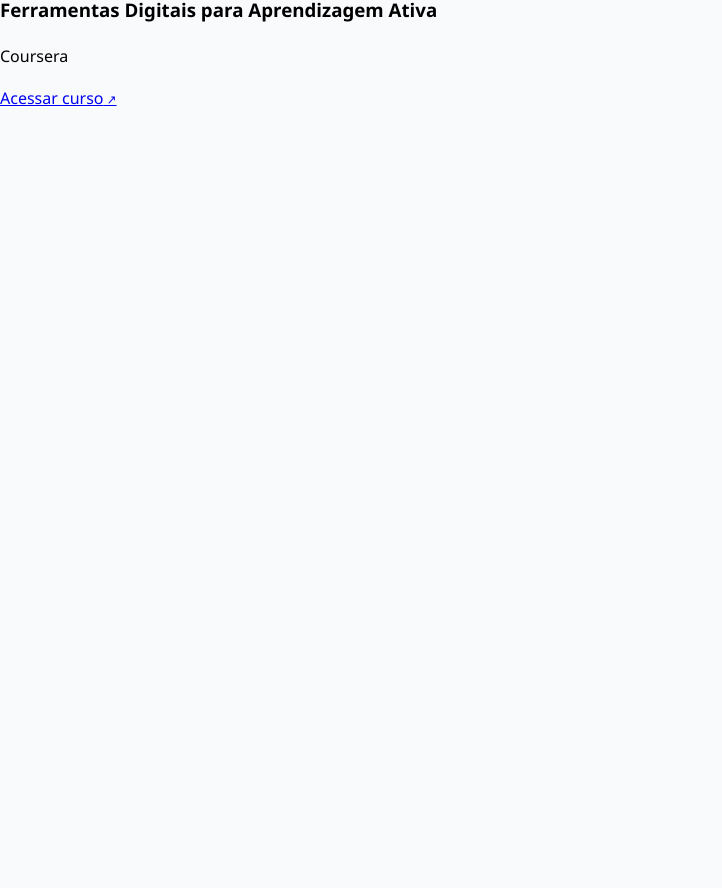
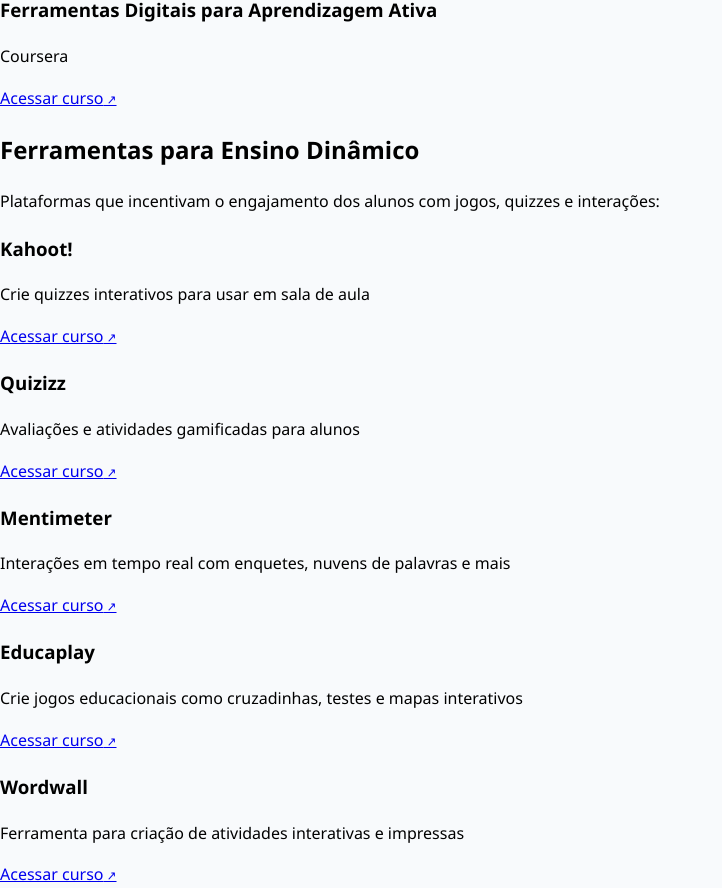
Before and after one commit to levimotaa/PortalEduc, a React (Create React App) app: page /PortalEduc/tecnologia in a window 1280 px wide. Shown: the part 770-1658 px from the top of the page, without its empty margins (0-722 px from the left). Before the commit the page ends 881 px from the top, so only its background shows below. Built offline with nearby package versions, Linux system fonts and the light colour scheme.

Commit message:
adcionando ensino tecnologico dinamico.

```diff
--- a/src/pages/Tech.js
+++ b/src/pages/Tech.js
@@ -23,6 +23,34 @@
     }
   ];
 
+  const dynamicTools = [
+    {
+      title: "Kahoot!",
+      source: "Crie quizzes interativos para usar em sala de aula",
+      link: "https://kahoot.com/schools/"
+    },
+    {
+      title: "Quizizz",
+      source: "Avaliações e atividades gamificadas para alunos",
+      link: "https://quizizz.com/"
+    },
+    {
+      title: "Mentimeter",
+      source: "Interações em tempo real com enquetes, nuvens de palavras e mais",
+      link: "https://www.mentimeter.com/"
+    },
+    {
+      title: "Educaplay",
+      source: "Crie jogos educacionais como cruzadinhas, testes e mapas interativos",
+      link: "https://www.educaplay.com/"
+    },
+    {
+      title: "Wordwall",
+      source: "Ferramenta para criação de atividades interativas e impressas",
+      link: "https://wordwall.net/pt"
+    }
+  ];
+
   return (
     <div className="max-w-4xl mx-auto">
       <h1 className="text-3xl font-bold text-gray-800 mb-8">Tecnologia e Inovação na Educação</h1>
@@ -39,6 +67,13 @@
         courses={techCourses}
         filterText={search}
       />
+
+      <CourseSection
+        title="Ferramentas para Ensino Dinâmico"
+        description="Plataformas que incentivam o engajamento dos alunos com jogos, quizzes e interações:"
+        courses={dynamicTools}
+        filterText={search}
+      />
     </div>
   );
 };
```
